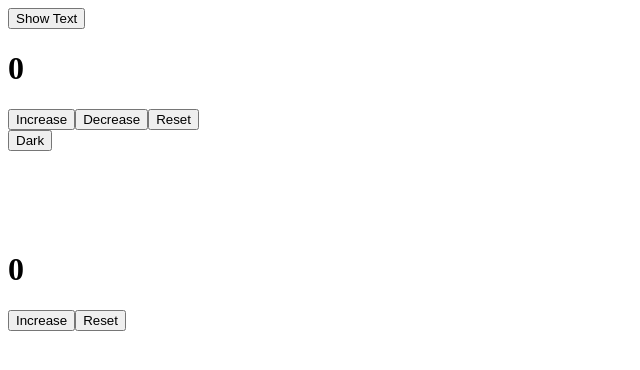
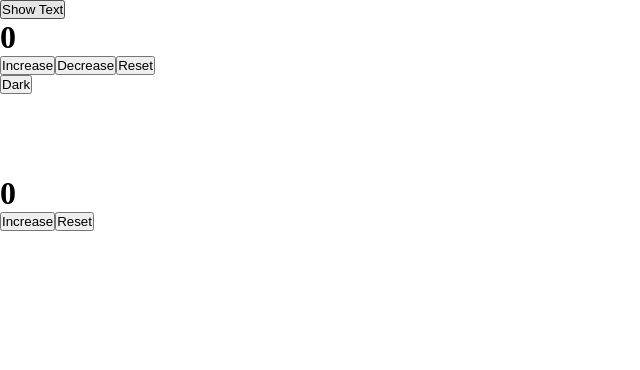
Before and after one commit to K-Manju/react-practice, a React (Vite) app in the folder react-app/: page / in a window 1280 px wide. Shown: the top 370 px of the page, without its empty margins (0-640 px from the left). Built offline with nearby package versions, Linux system fonts and the light colour scheme.

Commit message:
updated the file

```diff
--- a/react-app/src/index.css
+++ b/react-app/src/index.css
@@ -1,45 +1,4 @@
-/* *{
+*{
+  margin: 0;padding: 0;
   box-sizing: border-box;
-  margin: 0;
-  padding: 0;
 }
-
-body{
-  padding: 40px;
-  background-color: #151515;
-  font-family:"Franklin Gothic Medium", "Arial Narrow", Arial, sans-serif;
-}
-
-h2{
-  color: #f3f3f3;
-  text-align: center;
-  margin-bottom: 30px;
-  font-size: 48px;
-}
-
-.card-container{
-  display: flex;
-  flex-wrap: wrap;
-  justify-content: center;
-  max-width: 1024px;
-  margin: 0 auto;
-}
-
-.card{
-  background-color: #31363f;
-  border: 1px solid #4b5362;
-  padding: 20px;
-  margin: 10px;
-  min-height: 100px;
-  border-radius: 5px;
-}
-
-button{
-  padding: 5px 10px;
-  border: none;
-  font-size: 30px;
-  background-color: transparent;
-  width: 100%;
-  text-align: right;
-  cursor: pointer;
-} */
```
